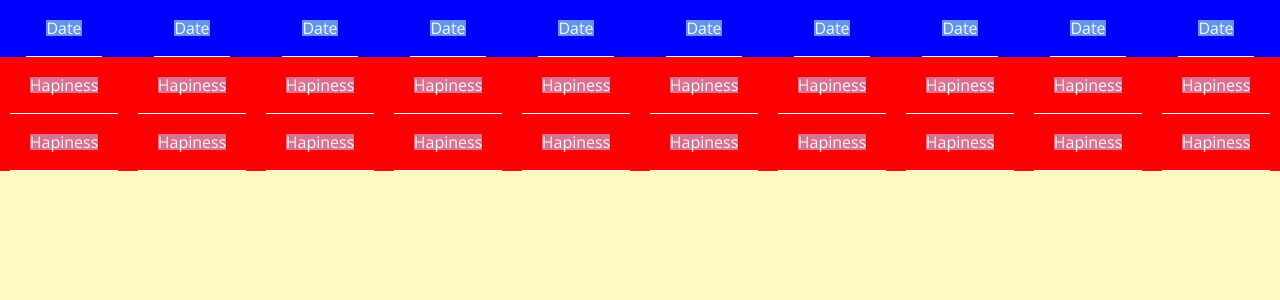
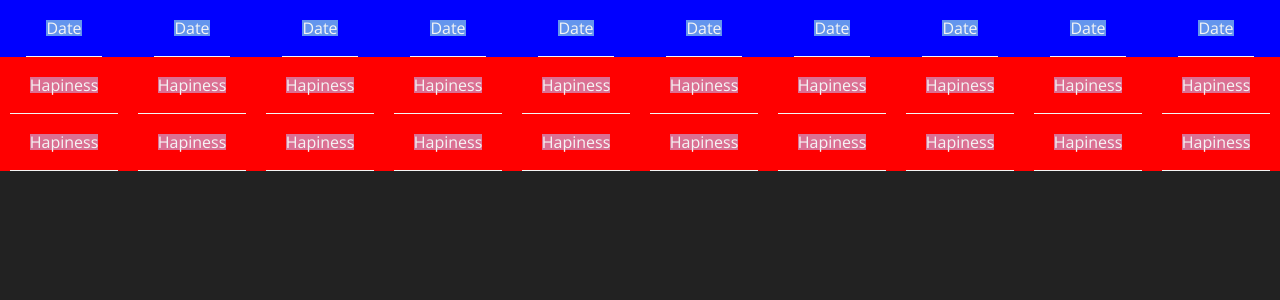
Before and after one commit to dszymczuk/HapinessChart, a React (Create React App) app in the folder client/: page / in a window 1280 px wide. Shown: the top 300 px of the page. Built offline with nearby package versions, Linux system fonts and the light colour scheme; what redux-loop would draw is missing.

Commit message:
app background color

```diff
--- a/client/src/components/appWrapper/style.css
+++ b/client/src/components/appWrapper/style.css
@@ -1,4 +1,4 @@
 .appWrapper {
-  background-color: #fefabf;
+  background-color: #222;
   height: 100vh;
 }
--- a/client/src/components/appWrapper/style.scss
+++ b/client/src/components/appWrapper/style.scss
@@ -1,4 +1,4 @@
 .appWrapper {
-  background-color: #fefabf;
+  background-color: #222;
   height: 100vh;
 }
```
